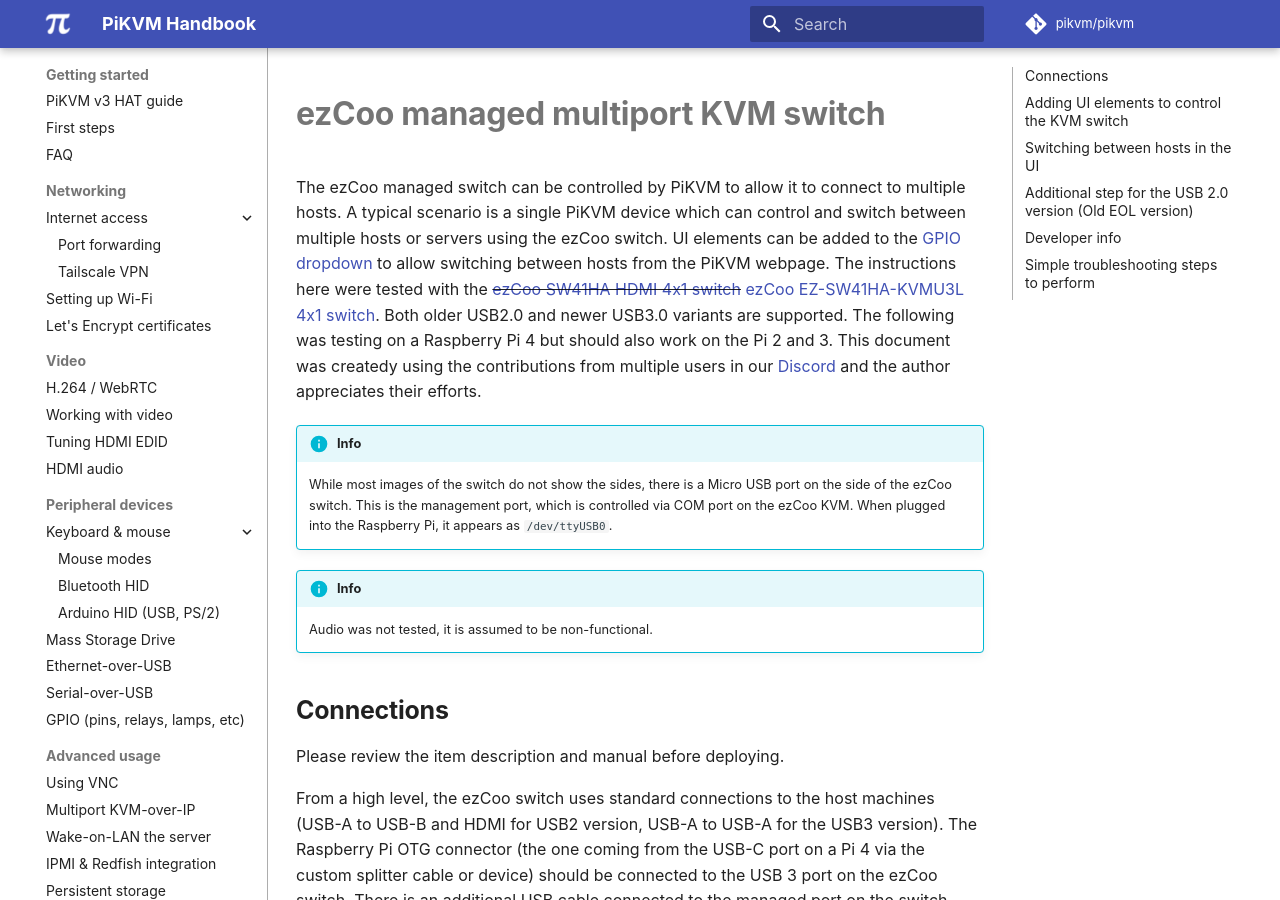
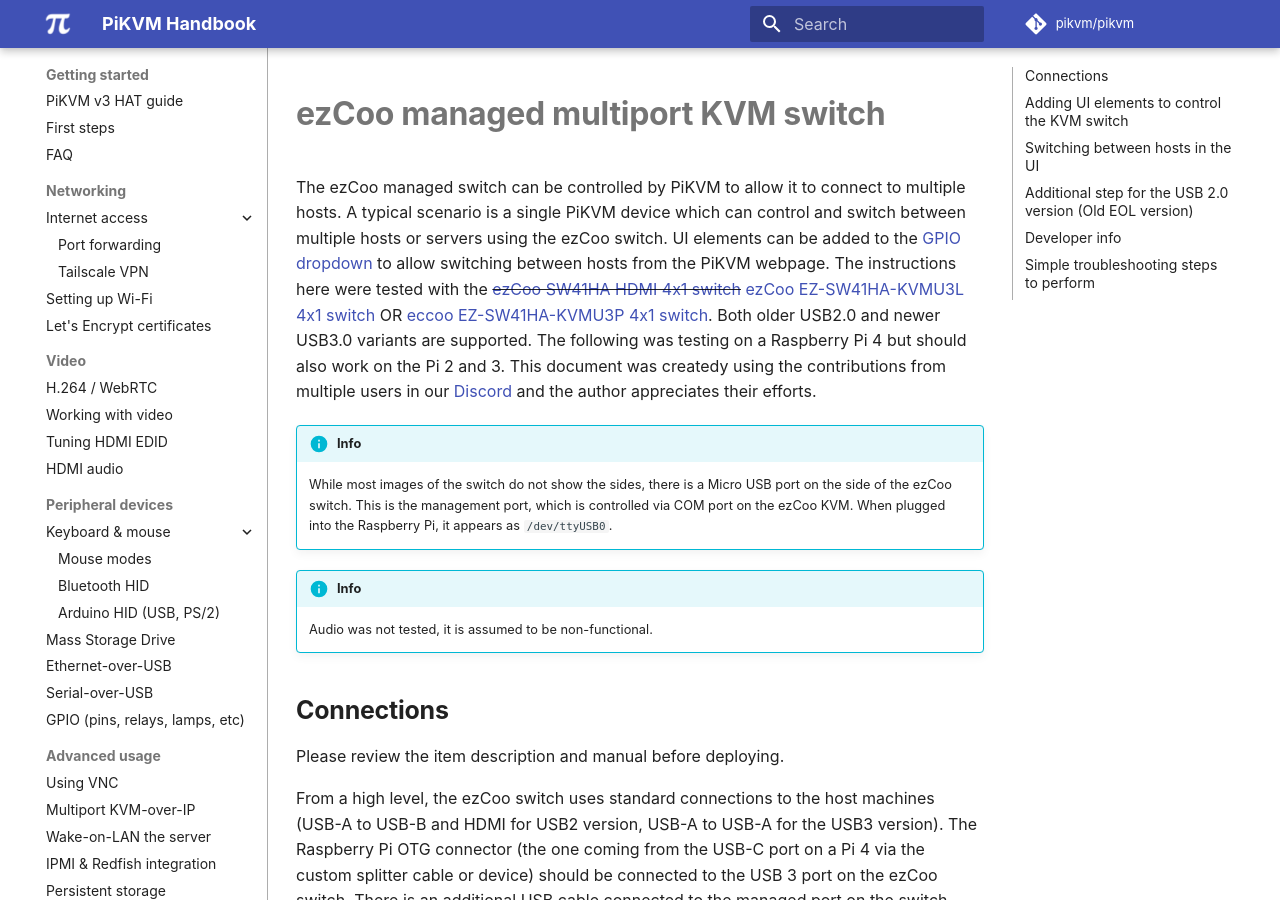
Before and after one commit to pikvm/pikvm, an MkDocs documentation site: the page built from docs/ezcoo.md, in a window 1280 px wide and 900 px high. Built offline with MkDocs 1.6.1 and Material for MkDocs 9.7.7, drawn with Linux system fonts in a browser that asks for light colours; some web fonts are replaced; comment, search, counter and statistics services are not loaded.

Commit message:
Update ezcoo.md (#897)
Added the hotkey version to the doc.

```diff
--- a/docs/ezcoo.md
+++ b/docs/ezcoo.md
@@ -1,6 +1,6 @@
 # ezCoo managed multiport KVM switch
 
-The ezCoo managed switch can be controlled by PiKVM to allow it to connect to multiple hosts. A typical scenario is a single PiKVM device which can control and switch between multiple hosts or servers using the ezCoo switch. UI elements can be added to the [GPIO dropdown](gpio.md) to allow switching between hosts from the PiKVM webpage. The instructions here were tested with the ~~[ezCoo SW41HA HDMI 4x1 switch](https://www.easycoolav.com/products/hdmi20-switch-4x1-with-usb20-kvm-4-port-usbsupport-4k60hz-444-and-hdr-audio-breakout)~~ [ezCoo EZ-SW41HA-KVMU3L 4x1 switch](https://www.easycoolav.com/products/hdmi20-switch-4x1-with-usb30-kvm-3-port-usbsupport-4k60hz-444-and-hdr-audio-breakout-36). Both older USB2.0 and newer USB3.0 variants are supported. The following was testing on a Raspberry Pi 4 but should also work on the Pi 2 and 3. This document was createdy using the contributions from multiple users in our [Discord](https://discord.gg/bpmXfz5) and the author appreciates their efforts.
+The ezCoo managed switch can be controlled by PiKVM to allow it to connect to multiple hosts. A typical scenario is a single PiKVM device which can control and switch between multiple hosts or servers using the ezCoo switch. UI elements can be added to the [GPIO dropdown](gpio.md) to allow switching between hosts from the PiKVM webpage. The instructions here were tested with the ~~[ezCoo SW41HA HDMI 4x1 switch](https://www.easycoolav.com/products/hdmi20-switch-4x1-with-usb20-kvm-4-port-usbsupport-4k60hz-444-and-hdr-audio-breakout)~~ [ezCoo EZ-SW41HA-KVMU3L 4x1 switch](https://www.easycoolav.com/products/hdmi20-switch-4x1-with-usb30-kvm-3-port-usbsupport-4k60hz-444-and-hdr-audio-breakout-36) OR [eccoo EZ-SW41HA-KVMU3P 4x1 switch](https://www.amazon.com/gp/product/B09ZKZK7ZB). Both older USB2.0 and newer USB3.0 variants are supported. The following was testing on a Raspberry Pi 4 but should also work on the Pi 2 and 3. This document was createdy using the contributions from multiple users in our [Discord](https://discord.gg/bpmXfz5) and the author appreciates their efforts.
 
 !!! info
     While most images of the switch do not show the sides, there is a Micro USB port on the side of the ezCoo switch. This is the management port, which is controlled via COM port on the ezCoo KVM. When plugged into the Raspberry Pi, it appears as `/dev/ttyUSB0`.
```
